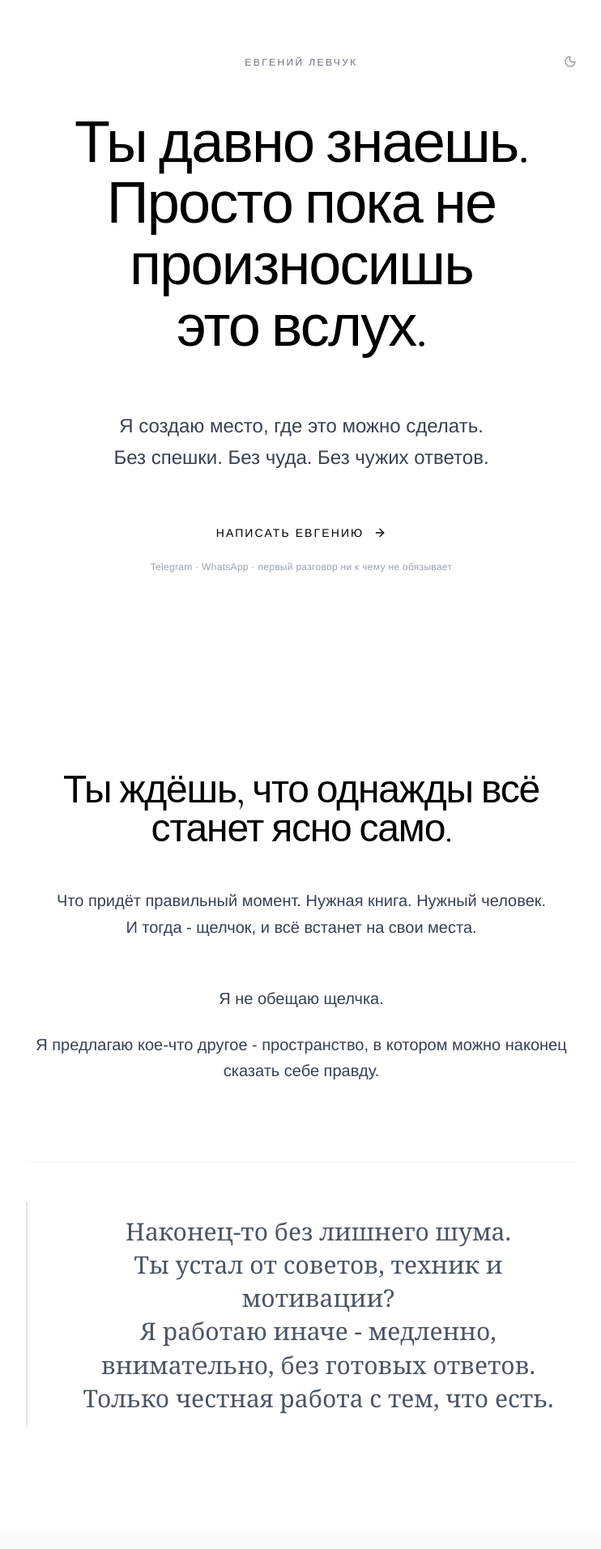
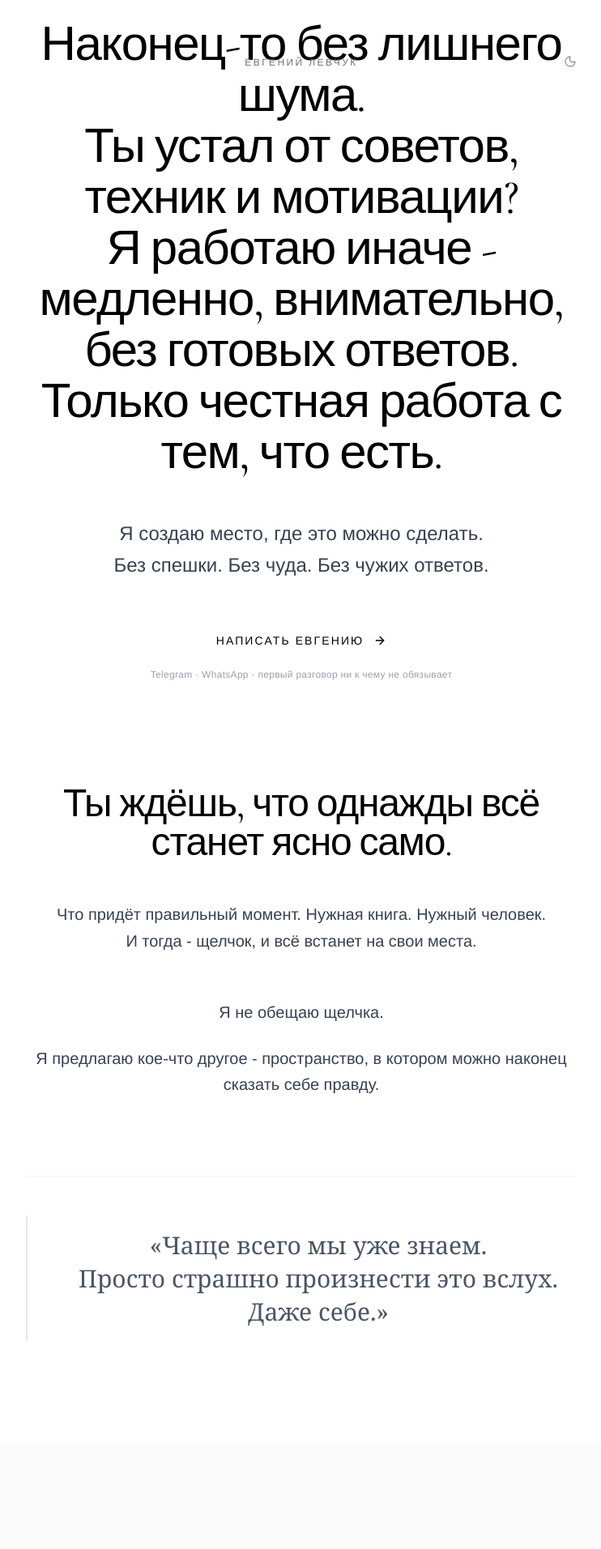
Before and after one commit to apple-kz/yevgeniy-levchuk-personal, a Next.js app: page / in a window 1280 px wide. Shown: the top 1913 px of the page at 81% size, without its empty margins (268-1010 px from the left). Built offline with nearby package versions, Linux system fonts and the light colour scheme.

Commit message:
feat: fix main heading and restore block 2 quote

```diff
--- a/src/app/page.tsx
+++ b/src/app/page.tsx
@@ -20,10 +20,11 @@ export default function Home() {
       {/* BLOCK 1: HERO */}
       <section className="min-h-screen flex flex-col justify-center items-center px-8 relative -mt-32">
         <div className="max-w-[680px] w-full">
-          <h1 className="text-5xl md:text-6xl lg:text-[72px] leading-[1.05] tracking-tight mb-16 font-serif">
-            Ты давно знаешь.<br />
-            Просто пока не произносишь<br />
-            это вслух.
+          <h1 className="text-4xl md:text-5xl lg:text-6xl leading-[1.05] tracking-tight mb-12 font-serif">
+            Наконец-то без лишнего шума.<br />
+            Ты устал от советов, техник и мотивации?<br />
+            Я работаю иначе - медленно, внимательно, без готовых ответов.<br />
+            Только честная работа с тем, что есть.
           </h1>
 
           <p className="text-xl md:text-2xl font-light text-gray-700 mb-16 mx-auto leading-relaxed">
@@ -68,10 +69,8 @@ export default function Home() {
           <div className="mt-24 pt-12 border-t border-gray-100 dark:border-gray-900">
             <div className="pl-8 md:pl-10 border-l-2 border-gray-200 dark:border-gray-800 py-4">
               <p className="text-2xl md:text-3xl font-serif text-gray-600 dark:text-gray-400 leading-snug" style={{ fontFamily: 'Georgia, serif' }}>
-                Наконец-то без лишнего шума.<br />
-                Ты устал от советов, техник и мотивации?<br />
-                Я работаю иначе - медленно, внимательно, без готовых ответов.<br />
-                Только честная работа с тем, что есть.
+                «Чаще всего мы уже знаем.<br />
+                Просто страшно произнести это вслух. Даже себе.»
               </p>
             </div>
           </div>
```
